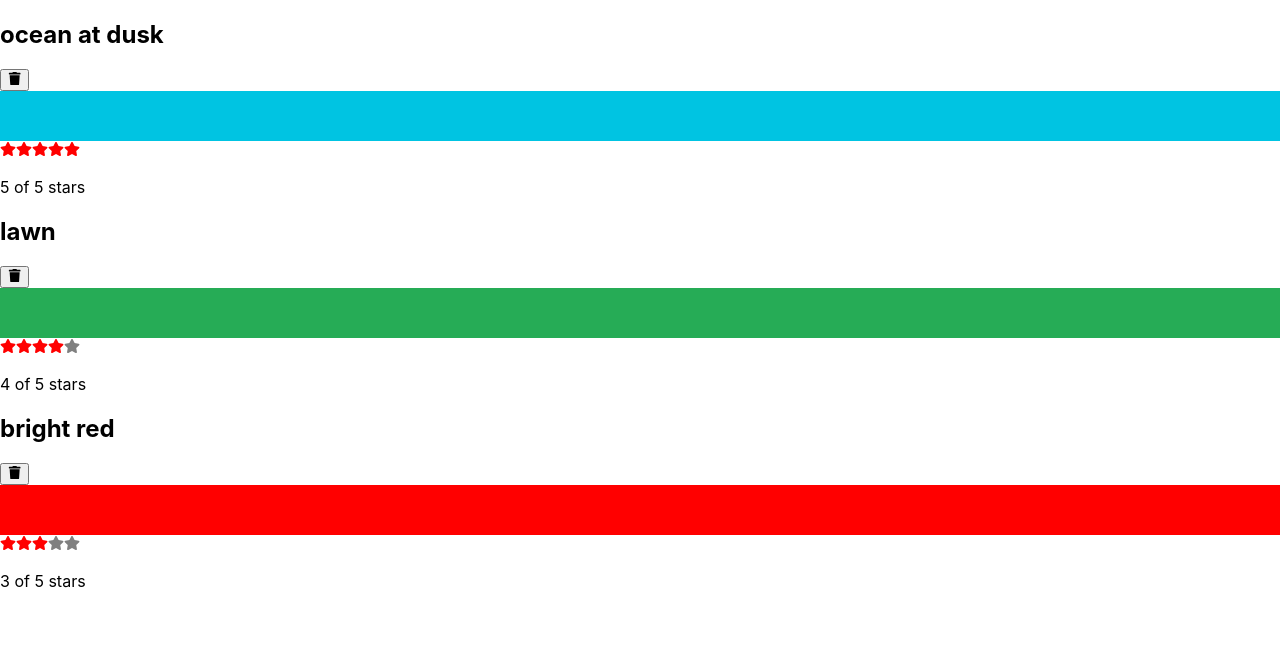
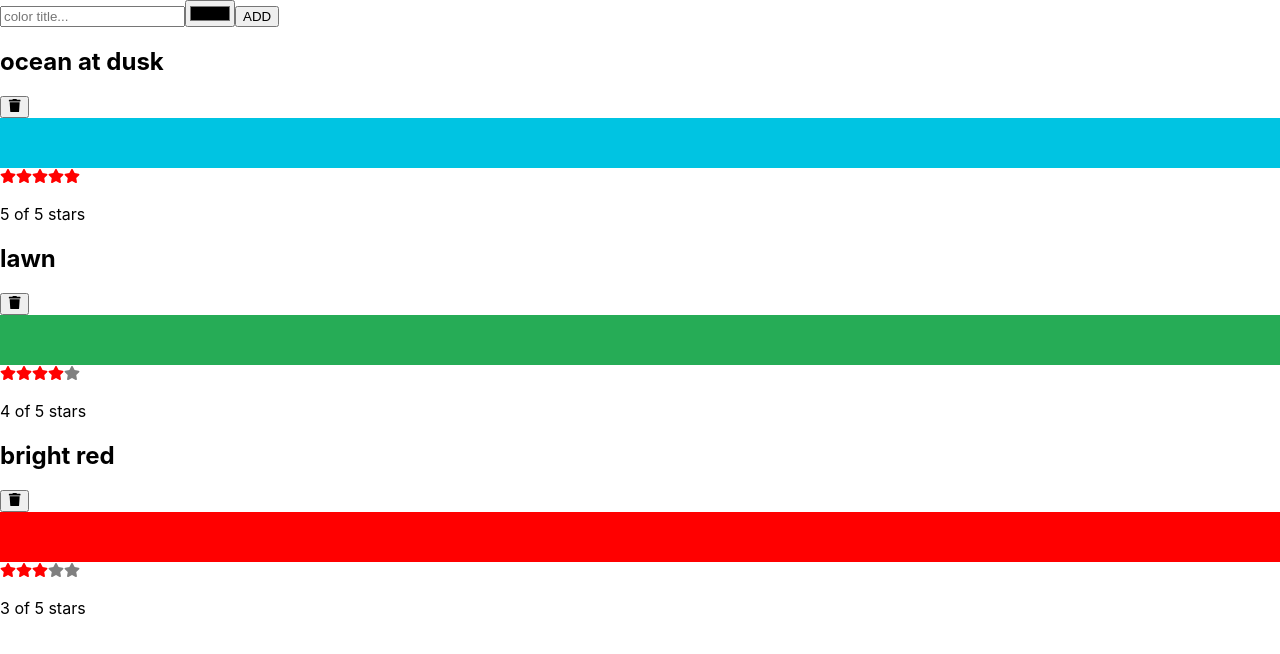
Before and after one commit to Dezimal-Labs/learningreact, a React (Create React App) app: page / in a window 1280 px wide. Shown: the top 654 px of the page. Built offline with nearby package versions, Linux system fonts and the light colour scheme.

Commit message:
add color

```diff
--- a/src/App.js
+++ b/src/App.js
@@ -1,24 +1,11 @@
 import logo from './logo.svg';
 import './App.css';
+import AddColorForm from './components/colorForm';
 
 function App() {
   return (
-    <div className="App">
-      <header className="App-header">
-        <img src={logo} className="App-logo" alt="logo" />
-        <p>
-          Edit <code>src/App.js</code> and save to reload.
-        </p>
-        <a
-          className="App-link"
-          href="https://reactjs.org"
-          target="_blank"
-          rel="noopener noreferrer"
-        >
-          Learn React
-        </a>
-      </header>
-    </div>
+   <AddColorForm />
+
   );
 }
 
--- a/src/components/colorApp.js
+++ b/src/components/colorApp.js
@@ -2,14 +2,35 @@
 import React, { useState } from 'react'
 import ColorList from './colorList.js'
 import colorData from '../data/color-data.json'
+import AddColorForm from './colorForm.js';
+import { v4 } from "uuid";
 
 export default function ColorApp() {
 
     const [colors, setColors] = useState(colorData);
 
-    return <ColorList colors={colors}
-    onRemoveColor={(id) => {
-       const newColors = colors.filter((c) => c.id !== id)
-       setColors(newColors);
-   }}/>;
+    return (
+        <>
+            <AddColorForm
+                onNewColor={(title, color) => {
+                    const newColors = [
+                        ...colors,
+                        {
+                            id: v4(),
+                            rating: 0,
+                            title,
+                            color
+                        }
+                    ];
+                    setColors(newColors);
+                }}
+            />
+
+            <ColorList colors={colors}
+                onRemoveColor={(id) => {
+                    const newColors = colors.filter((c) => c.id !== id)
+                    setColors(newColors);
+                }} />
+        </>
+    )
 }
--- /dev/null
+++ b/src/components/colorForm.js
@@ -0,0 +1,31 @@
+import React, { useState } from "react";
+import { useInput } from "./useInputHook";
+
+export default function AddColorForm({ onNewColor = f => f }) {
+    const [titleProps, resetTitle] = useInput("");
+    const [colorProps, resetColor] = useInput("#000000");
+
+
+    const submit = event => {
+        event.preventDefault();
+        onNewColor(titleProps.value, colorProps.value);
+        resetTitle();
+        resetColor();
+        };
+
+
+
+    return (
+        <form onSubmit={submit}>
+        <input
+        {...titleProps}
+        type="text"
+        placeholder="color title..."
+        required
+        />
+        <input {...colorProps} type="color" required />
+        <button>ADD</button>
+        </form>
+        );
+
+}
--- /dev/null
+++ b/src/components/useInputHook.js
@@ -0,0 +1,11 @@
+
+import {useState} from "react";
+
+export const useInput = (initialValue) => {
+    const [value, setValue] = useState(initialValue);
+
+    return [
+        {value, onChange: (e)=> setValue(e.target.value)},
+        () => setValue(initialValue)
+    ];
+};
```
